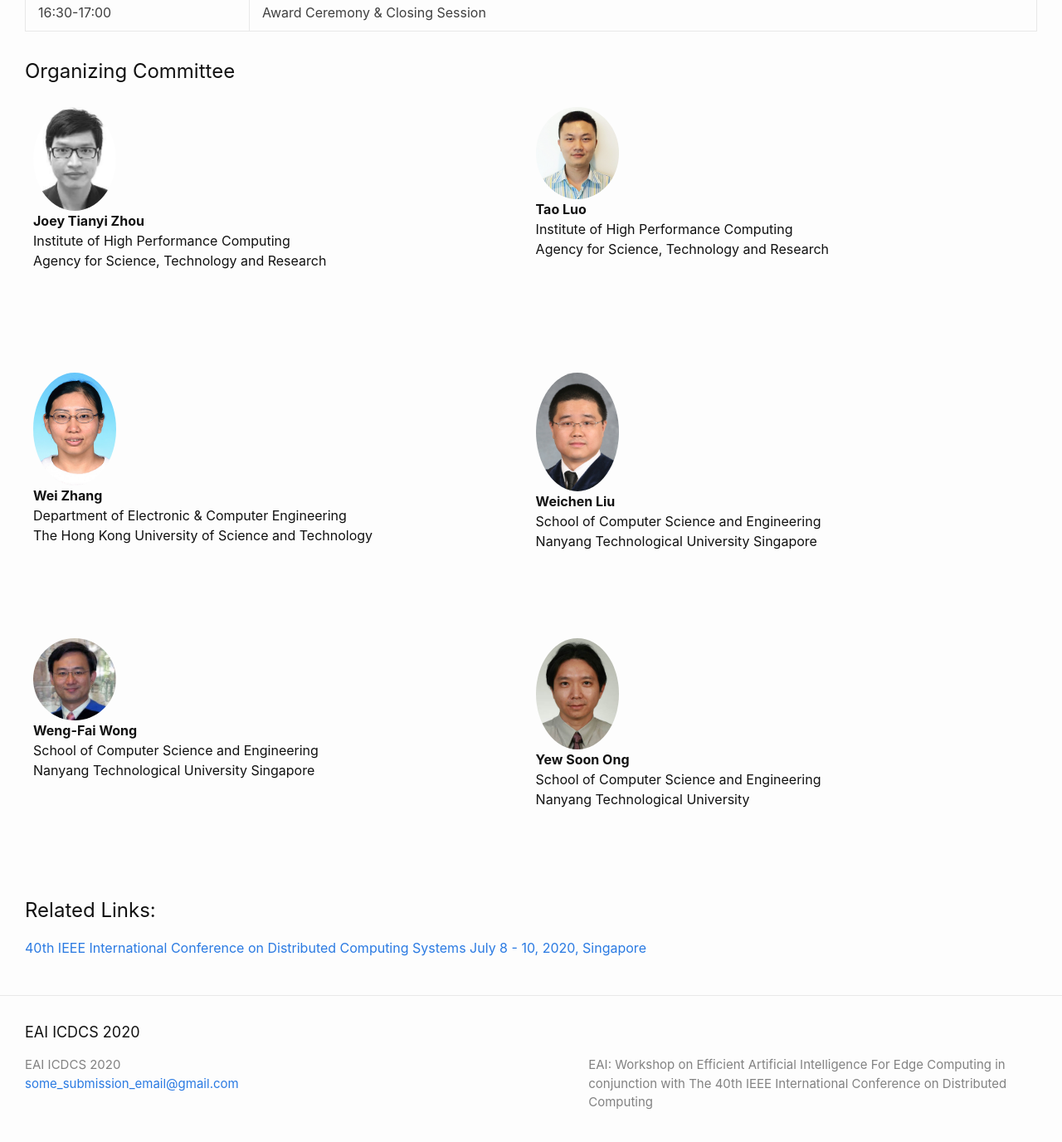
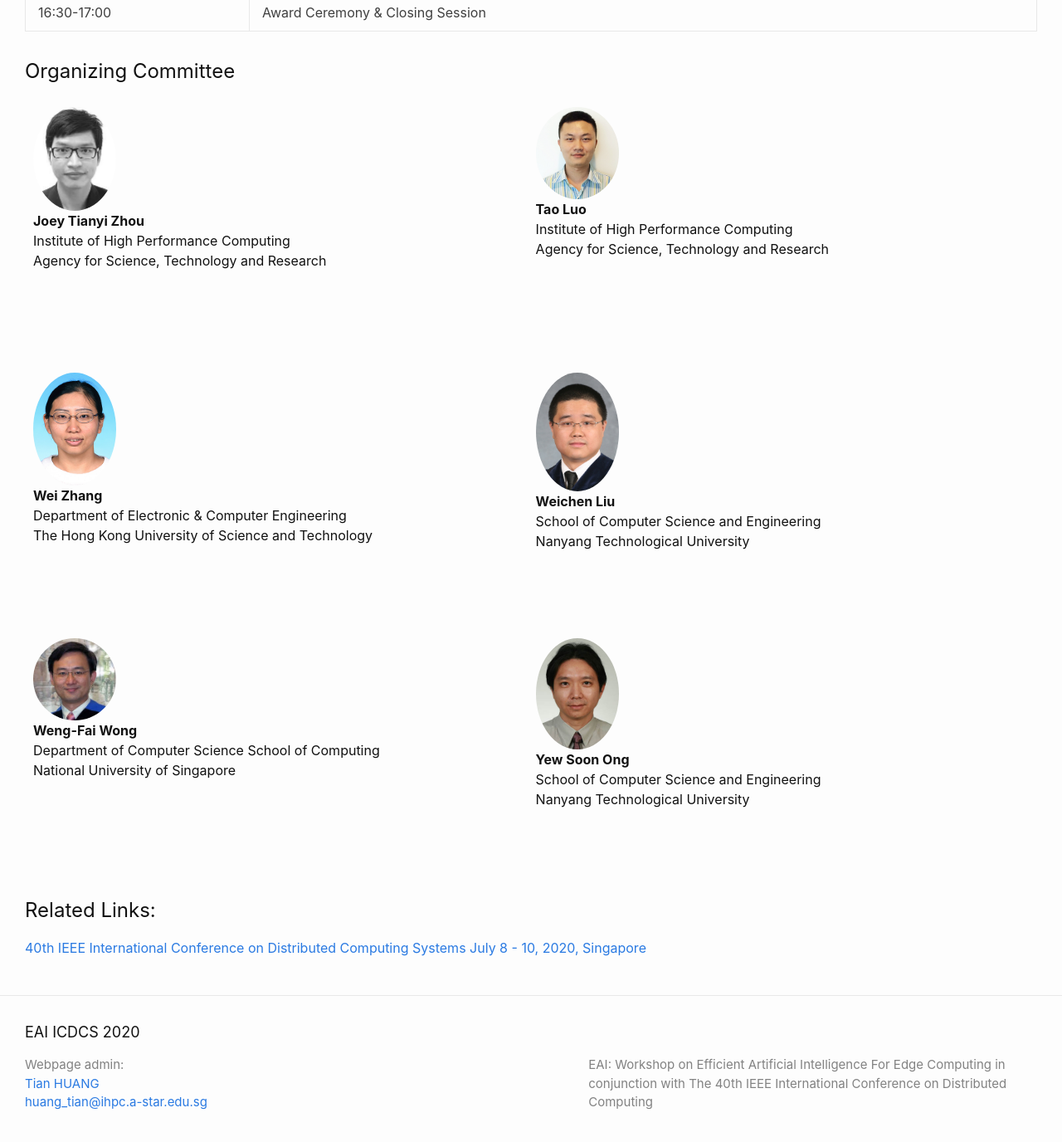
Before and after one commit to EAI-ICDCS/EAI-ICDCS.github.io, a Jekyll site: the page built from index.markdown, in a window 1280 px wide and 1400 px high, scrolled down 2010 px. Shown: the top 1376 px of the window at 83% size. Built offline with Jekyll 4.4.1, drawn with Linux system fonts in a browser that asks for light colours.

Commit message:
Add website admin Fix typo

```diff
--- a/_config.yml
+++ b/_config.yml
@@ -18,8 +18,10 @@
 # You can create any custom variable you would like, and they will be accessible
 # in the templates via {{ site.myvariable }}.
 
+author: Tian HUANG
 title: EAI ICDCS 2020
-email: some_submission_email@gmail.com
+email: huang_tian@ihpc.a-star.edu.sg
+
 #description: >- # this means to ignore newlines until "baseurl:"
 description: "
   EAI: Workshop on Efficient Artificial Intelligence
@@ -35,6 +37,7 @@ theme: minima
 #theme: jekyll-theme-cayman
 plugins:
   - jekyll-feed
+
 
 # Exclude from processing.
 # The following items will not be processed, by default.
--- a/_includes/footer.html
+++ b/_includes/footer.html
@@ -8,6 +8,10 @@
     <div class="footer-col-wrapper">
       <div class="footer-col footer-col-1">
         <ul class="contact-list">
+          <li>Webpage admin: </li>
+          <li><a href="http://ianmalcolm.github.io/">Tian HUANG</a></li>
+          <li><a class="u-email" href="mailto:{{ site.email }}">{{ site.email }}</a></li>
+<!--
           <li class="p-name">
             {%- if site.author -%}
               {{ site.author | escape }}
@@ -18,6 +22,7 @@
             {%- if site.email -%}
             <li><a class="u-email" href="mailto:{{ site.email }}">{{ site.email }}</a></li>
             {%- endif -%}
+-->
         </ul>
       </div>
 
--- a/index.markdown
+++ b/index.markdown
@@ -103,7 +103,7 @@ The Hong Kong University of Science and Technology
 </div>
 <span style="font-weight:bold">Weichen Liu</span>  <br>
 School of Computer Science and Engineering  <br>
-Nanyang Technological University Singapore
+Nanyang Technological University
 
   </div>
 </div>
@@ -115,8 +115,8 @@ Nanyang Technological University Singapore
 <img src="/bio/WONG_Wengfai.jpg" height="auto" width="100" style="border-radius:50%">
 </div>
 <span style="font-weight:bold">Weng-Fai Wong</span>  <br>
-School of Computer Science and Engineering  <br>
-Nanyang Technological University Singapore
+Department of Computer Science School of Computing  <br>
+National University of Singapore
 
   </div>
   <div class="column">
```
